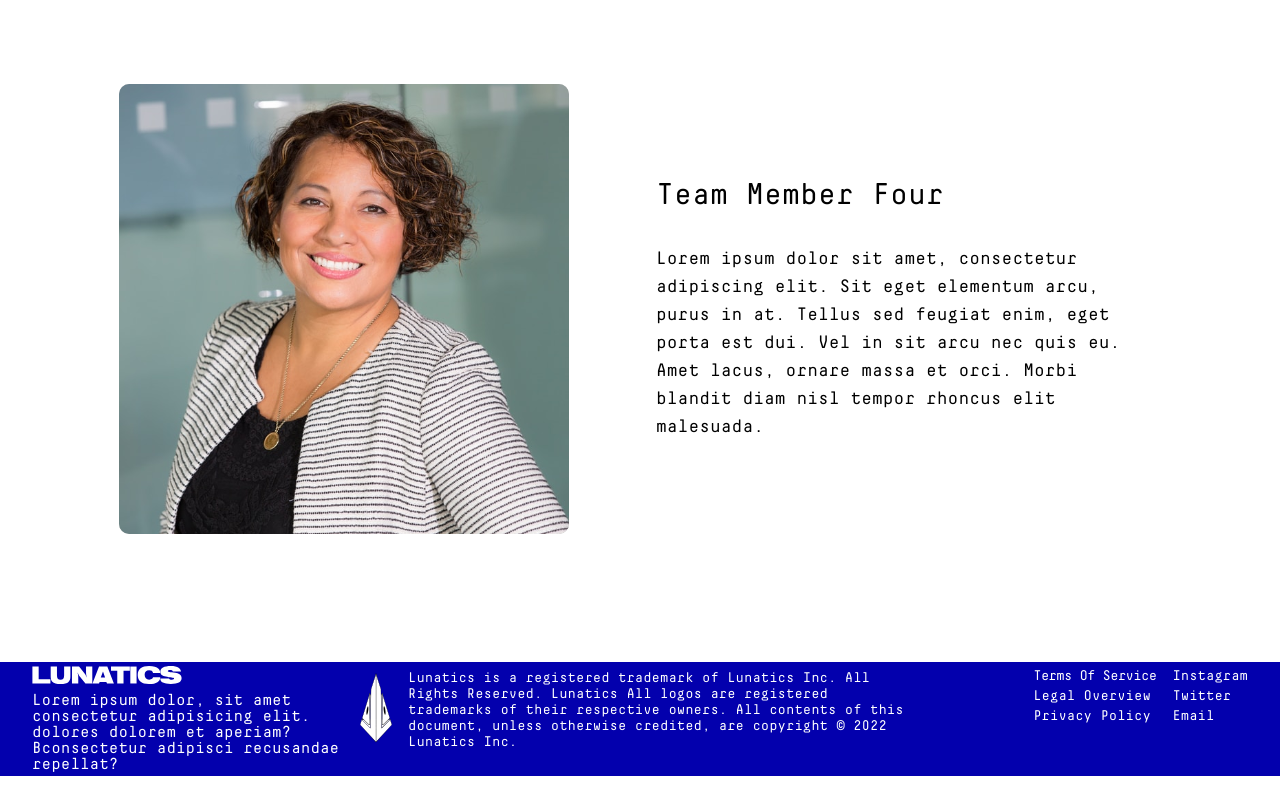
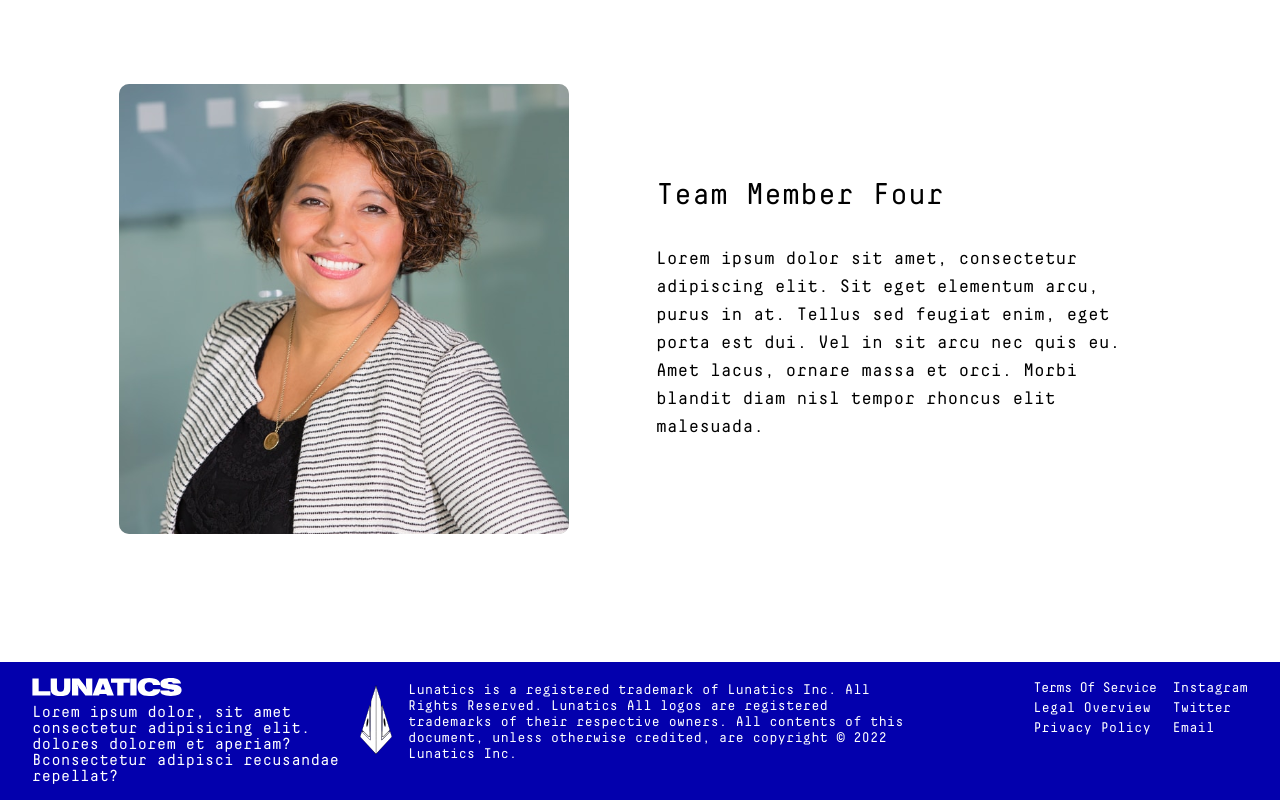
Before and after one commit to asfand687/lunatics-nft, a React (Create React App) app: page /team in a window 1280 px wide. Shown: the part 2433-3233 px from the top of the page. Before the commit the page ends 3209 px from the top, so only its background shows below. Built offline with nearby package versions, Linux system fonts and the light colour scheme; a web font is replaced by a local one.

Commit message:
added padding to footer

```diff
--- a/src/components/Footer.jsx
+++ b/src/components/Footer.jsx
@@ -7,7 +7,7 @@ import Lunatics from '../assets/lunatics-sticker.svg'
 
 const Footer = () => {
   return (
-    <footer className="bg-[#0300AD] text-white py-1 text-sm">
+    <footer className="bg-[#0300AD] text-white py-4 text-sm">
       <div className="w-full px-4 lg:px-8 mx-auto flex flex-col md:flex-row md:justify-between md:items-start">
         <article className="hidden md:flex flex-1 flex-col  md:max-w-[380px] text-base">
           <img className="w-[150px]" src={Lunatics} alt="Lunatics" />
```
